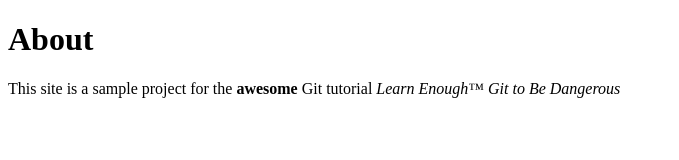
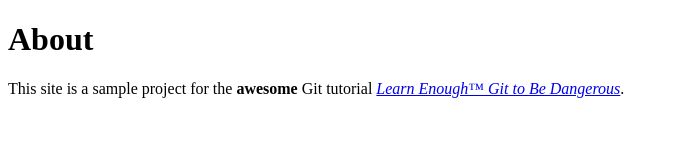
Before and after one commit to jvroze20/website, a website: page about.html in a window 1280 px wide. Shown: the whole page, without its empty margins (0-679 px from the left). Drawn offline with Linux system fonts and the light colour scheme.

Commit message:
Add link to tutorial title

```diff
--- a/about.html
+++ b/about.html
@@ -7,7 +7,7 @@
         <h1>About</h1>
         <p>
             This site is a sample project for the <strong>awesome</strong> Git
-            tutorial <em>Learn Enough™ Git to Be Dangerous</em>
+            tutorial <a href="http://learnenough.com/git-tutorial"><em>Learn Enough™ Git to Be Dangerous</em></a>.
         </p>
 </body>
 </html>
```
